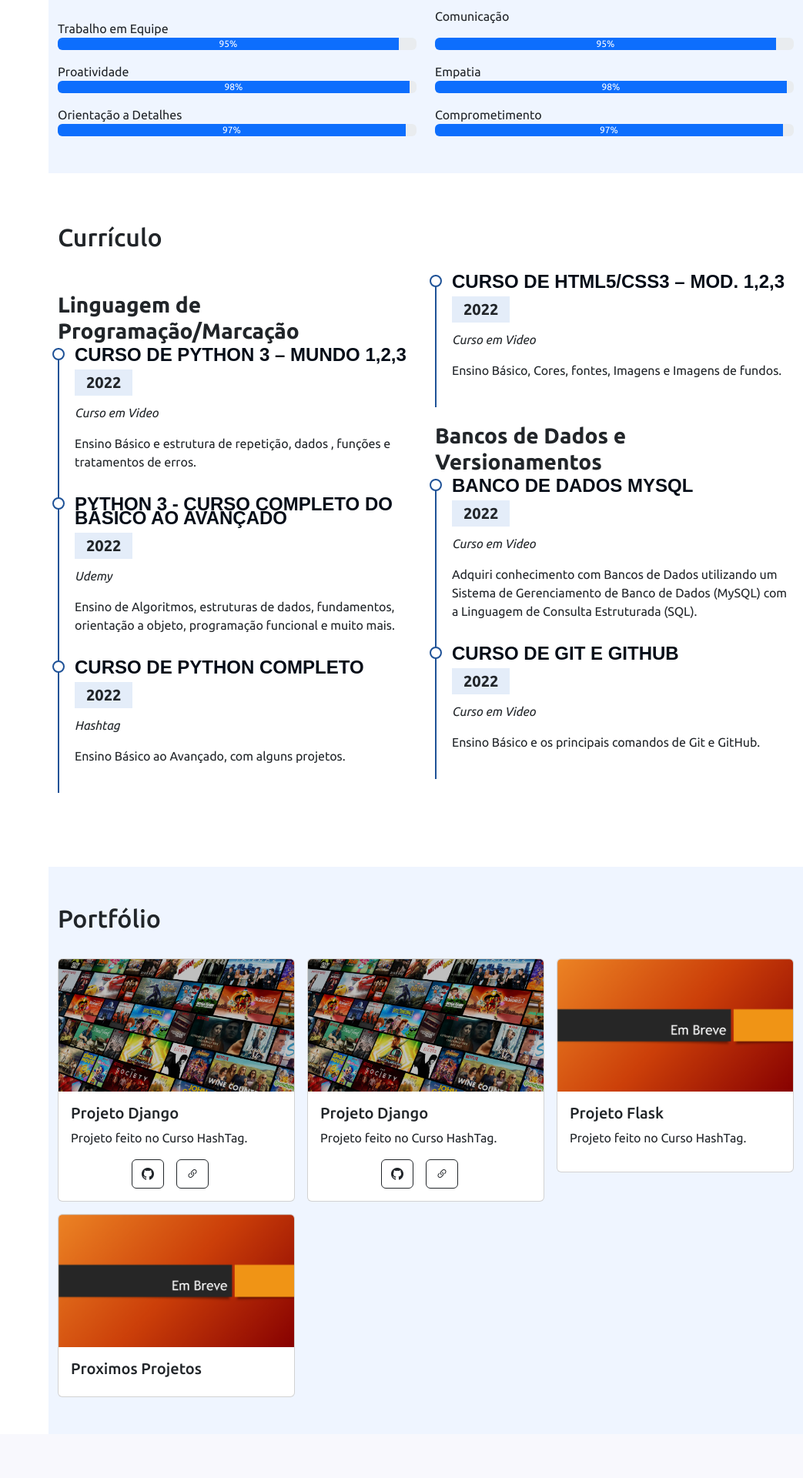
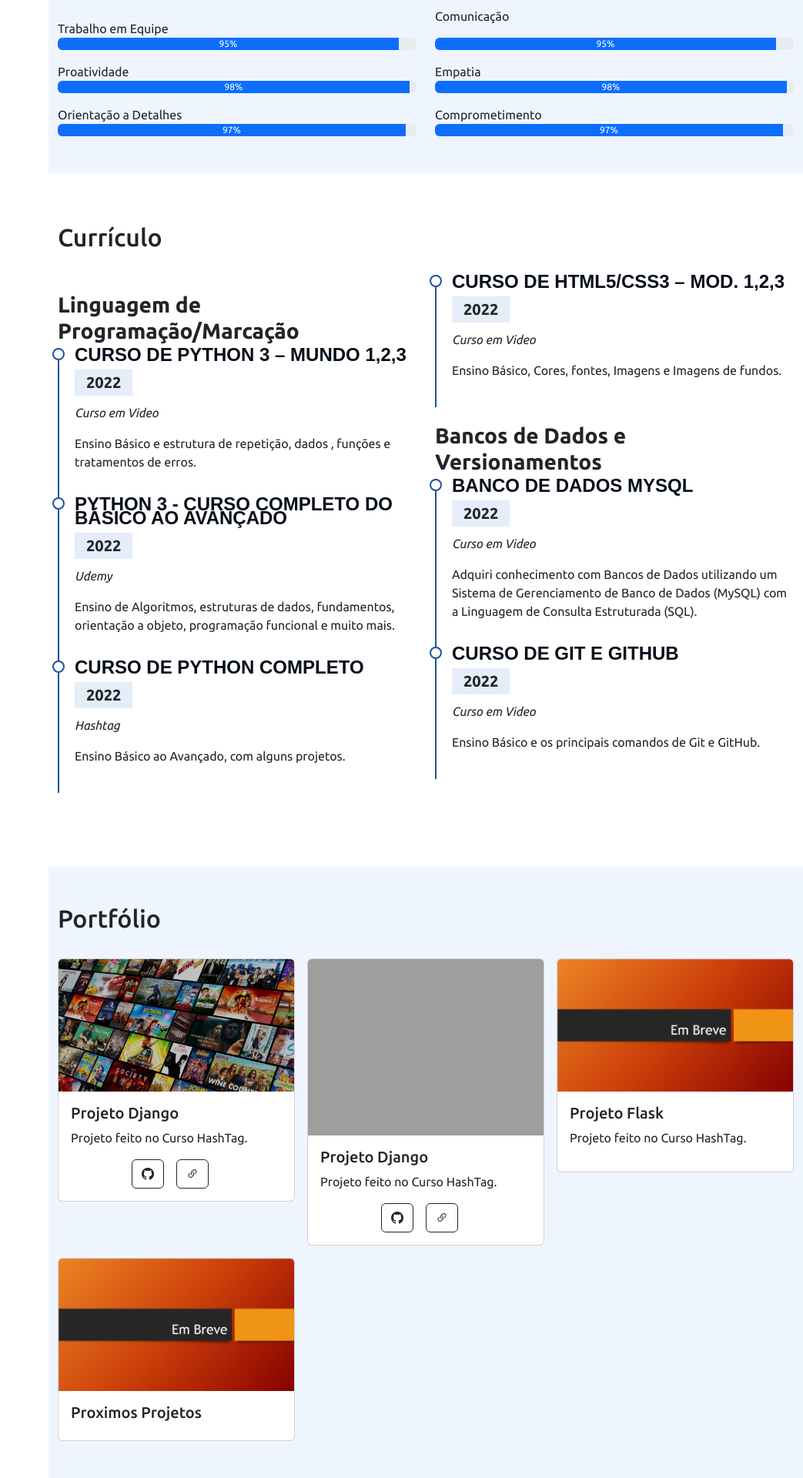
Before and after one commit to andreluizsilv/Projetoportfolio2.2, a Flask app: page / in a window 1280 px wide. Shown: the part 2075-3995 px from the top of the page at 77% size, without its empty margins (237-1280 px from the left). Before the commit the page ends 3890 px from the top, so only its background shows below. Run offline with Flask 2, Linux system fonts and the light colour scheme; some libraries are stand-ins or nearby versions; grey boxes are pictures that could not be loaded.

Commit message:
Update index.html

```diff
--- a/api/templates/index.html
+++ b/api/templates/index.html
@@ -305,7 +305,7 @@
                   </div>
                   <div class="col">
                     <div class="card" data-anime="left">
-                        <img src="..//static/img/background_netflix.jpg" class="card-img-top" alt="Copia da Reserva feito com Django">
+                        <img src="..//static/img/presente_persomalizado.gif" class="card-img-top" alt="Copia da Reserva feito com Django">
                           <div class="card-body" data-anime="left" >
                             <h5 class="card-title">Projeto Django</h5>
                             <p class="card-text">Projeto feito no Curso HashTag.</p>
```
